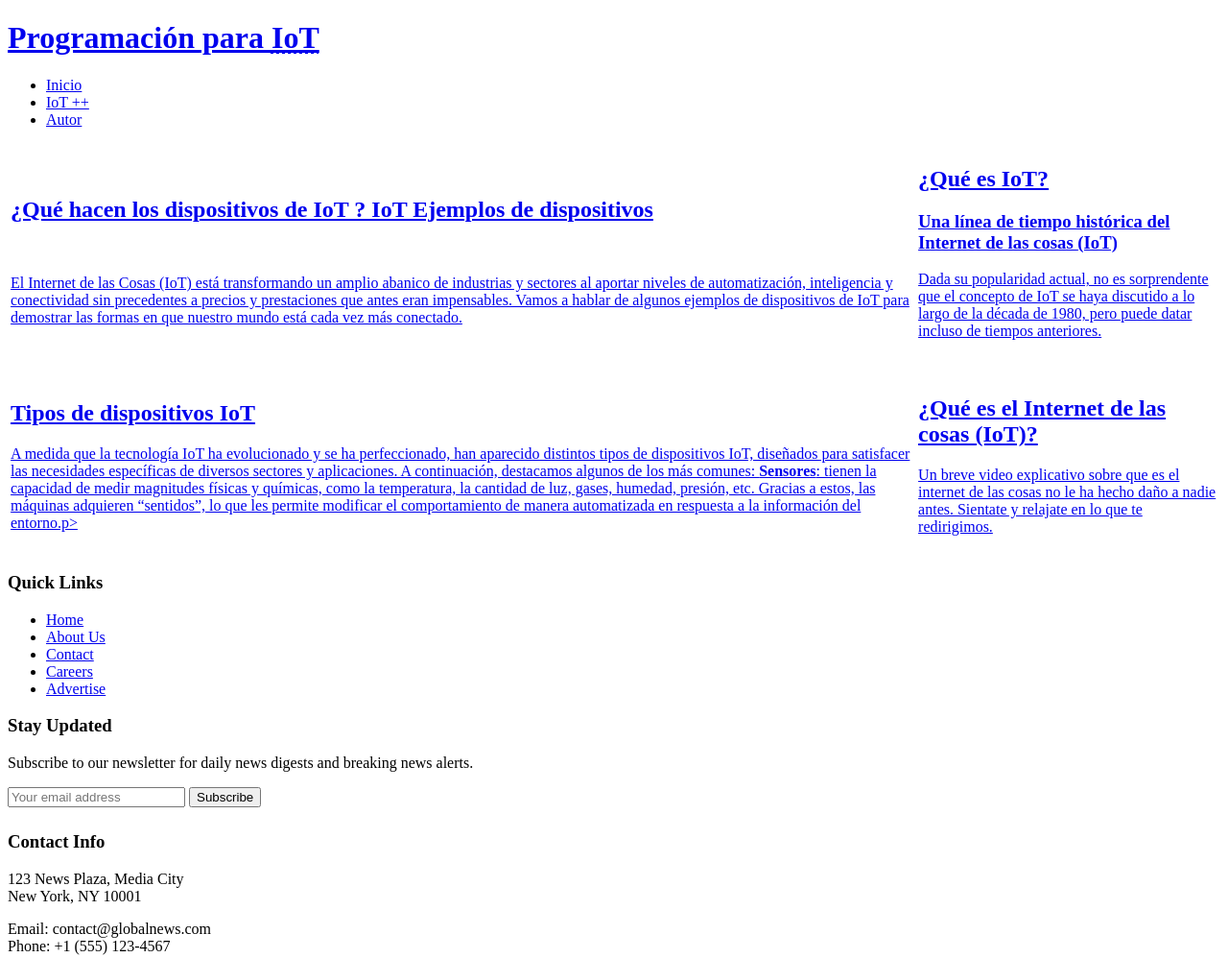
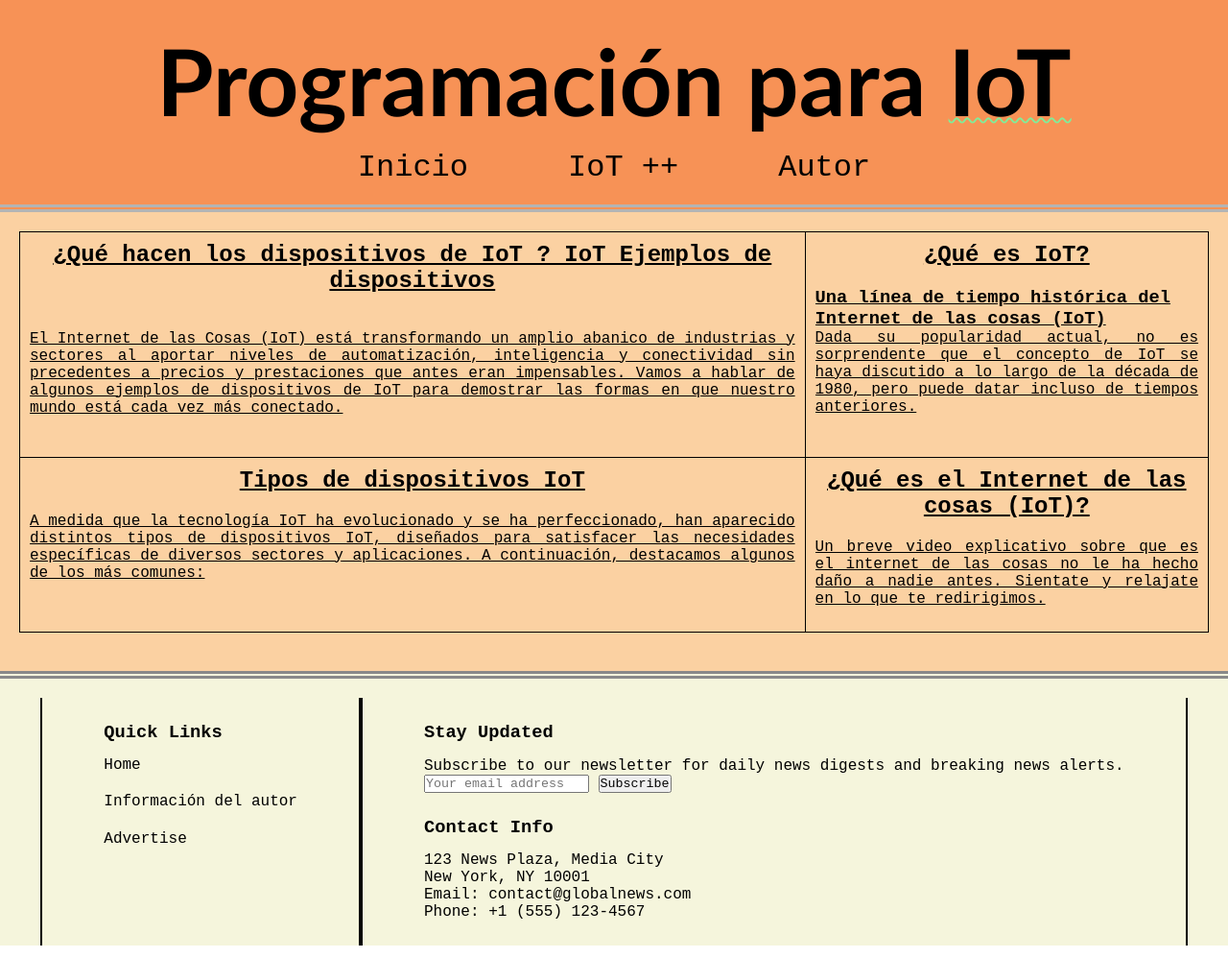
Before and after one commit to SyntaxMistake/ParcialN2, a plain HTML site: page index.html in a window 1280 px wide. Shown: the whole page at 96% size. Drawn offline with Linux system fonts and the light colour scheme.

Commit message:
Agregar estilos CSS y actualizar estructura de HTML en index.html

```diff
--- a/Styles/estilos.css
+++ b/Styles/estilos.css
@@ -0,0 +1,101 @@
+* {
+  font-family: "Courier New", Courier, monospace;
+  margin: 0;
+  padding: 0;
+  color: black;
+  overflow: scroll;
+}
+#contenedor-pincipal {
+  background-color: #fbd1a2;
+}
+.header {
+  border-bottom: 0.5rem double rgb(180, 180, 180);
+  background-color: #f79256;
+  text-align: center;
+  padding: 2% 0px 0%;
+  text-decoration: none;
+}
+.header header h1 a {
+  text-decoration: none;
+  font-family: "Gill Sans", "Gill Sans MT", Calibri, "Trebuchet MS", sans-serif;
+  font-size: 6rem;
+}
+.header header h1 a abbr {
+  font-family: "Gill Sans", "Gill Sans MT", Calibri, "Trebuchet MS", sans-serif;
+  text-decoration: underline wavy #80ed99 2px;
+}
+.contenedor-lista {
+  display: flex;
+  justify-content: center;
+  font-size: 2rem;
+}
+.contenedor-lista li {
+  display: flex;
+  margin: 10px 2rem 5px;
+  padding: 5px 20px 15px;
+  border-radius: 10%;
+}
+.contenedor-lista a {
+  text-decoration: none;
+}
+.footer {
+  margin-top: 20px;
+  padding-top: 20px;
+  border-top: 0.5rem double rgb(137, 137, 137);
+  display: flex;
+  justify-content: center;
+  background-color: beige;
+}
+.footer-section {
+  border-right: 2px solid black;
+  border-left: 2px solid black;
+  padding: 2% 5% 2%;
+}
+.footer-section h3 {
+  padding-bottom: 2%;
+}
+.footer-section a {
+  text-decoration: none;
+  color: black;
+}
+.footer-section a:hover {
+  text-decoration: underline wavy #80ed99 2px;
+}
+.footer-section ul {
+  list-style-type: none;
+}
+.footer-section ul li {
+  padding: 5% 0%;
+}
+.footer-section ul li a:hover {
+  background-color: #80ed99;
+}
+.contenedor-lista li a:hover {
+  color: #80ed99;
+  background-color: #57cc99;
+  border-radius: 10%;
+}
+.tabla-contenido {
+  width: 100%;
+  border-collapse: collapse;
+}
+.tabla-contenido td {
+  border: 1px solid black;
+  padding: 10px;
+  vertical-align: top;
+}
+#post-image {
+  width: 100%;
+  height: auto;
+}
+.contenido {
+  margin: 20px;
+}
+.contenido h2 {
+  text-align: center;
+  margin-bottom: 20px;
+}
+.contenido p {
+  text-align: justify;
+  margin-bottom: 15px;
+}
--- a/index.html
+++ b/index.html
@@ -4,9 +4,10 @@
     <meta charset="UTF-8" />
     <meta name="viewport" content="width=device-width, initial-scale=1.0" />
     <title>Programación para IoT</title>
+    <link rel="stylesheet" href="Styles/estilos.css" />
   </head>
   <body>
-    <div id="contenedor">
+    <div id="contenedor-pincipal">
       <div class="header">
         <header>
           <h1>
@@ -16,7 +17,7 @@
           </h1>
         </header>
         <nav class="navbar">
-          <ul>
+          <ul class="contenedor-lista">
             <li><a href="index.html">Inicio</a></li>
             <li><a href="MasInformacion.html">IoT ++</a></li>
             <li><a href="autor.html">Autor</a></li>
@@ -25,8 +26,8 @@
       </div>
       <!--FINAL DEL HEADER-->
       <!--Inicio de los post-->
-      <div>
-        <table class="“cuadricula”">
+      <div class="contenido">
+        <table class="tabla-contenido">
           <tr>
             <td id="”contenedor1”">
               <a href="Contenedor1.html" de la otra pagina”>
@@ -72,13 +73,6 @@
                   IoT, diseñados para satisfacer las necesidades específicas de
                   diversos sectores y aplicaciones. A continuación, destacamos
                   algunos de los más comunes:
-
-                  <b>Sensores</b>: tienen la capacidad de medir magnitudes
-                  físicas y químicas, como la temperatura, la cantidad de luz,
-                  gases, humedad, presión, etc. Gracias a estos, las máquinas
-                  adquieren “sentidos”, lo que les permite modificar el
-                  comportamiento de manera automatizada en respuesta a la
-                  información del entorno.p>
                 </p></a
               >
             </td>
@@ -102,9 +96,8 @@
             <h3>Quick Links</h3>
             <ul>
               <li><a href="index.html">Home</a></li>
-              <li><a href="/about">About Us</a></li>
-              <li><a href="/contact">Contact</a></li>
-              <li><a href="/careers">Careers</a></li>
+              <li><a href="autor.html">Información del autor</a></li>
+
               <li><a href="/advertise">Advertise</a></li>
             </ul>
           </div>
```
